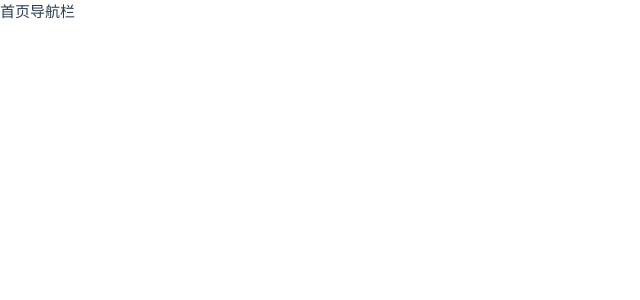
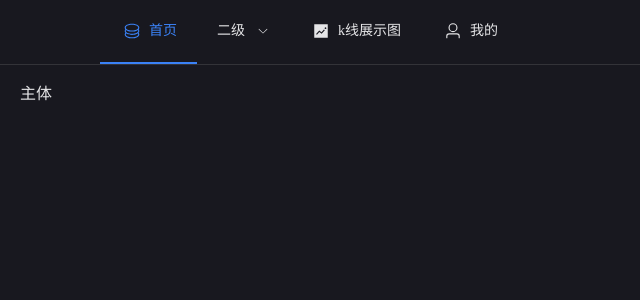
Before and after one commit to zhaokangli/frontStockVue, a Vue app: page / in a window 1280 px wide. Shown: the top 300 px of the page, without its empty margins (0-640 px from the left). Built offline with nearby package versions, Linux system fonts and the light colour scheme.

Commit message:
主要导航栏菜单新建

```diff
--- a/package.json
+++ b/package.json
@@ -11,6 +11,7 @@
     "preview": "vite preview"
   },
   "dependencies": {
+    "@element-plus/icons-vue": "^2.3.2",
     "axios": "^1.8.2",
     "element-plus": "^2.9.5",
     "pinia": "^2.1.4",
--- a/src/assets/base.css
+++ b/src/assets/base.css
@@ -1,84 +1,22 @@
-/* color palette from <https://github.com/vuejs/theme> */
-:root {
-  --vt-c-white: #ffffff;
-  --vt-c-white-soft: #f8f8f8;
-  --vt-c-white-mute: #f2f2f2;
-
-  --vt-c-black: #181818;
-  --vt-c-black-soft: #222222;
-  --vt-c-black-mute: #282828;
-
-  --vt-c-indigo: #2c3e50;
-
-  --vt-c-divider-light-1: rgba(60, 60, 60, 0.29);
-  --vt-c-divider-light-2: rgba(60, 60, 60, 0.12);
-  --vt-c-divider-dark-1: rgba(84, 84, 84, 0.65);
-  --vt-c-divider-dark-2: rgba(84, 84, 84, 0.48);
-
-  --vt-c-text-light-1: var(--vt-c-indigo);
-  --vt-c-text-light-2: rgba(60, 60, 60, 0.66);
-  --vt-c-text-dark-1: var(--vt-c-white);
-  --vt-c-text-dark-2: rgba(235, 235, 235, 0.64);
+/*（全局样式文件，需在入口文件引入） */
+* {
+  margin: 0;
+  padding: 0;
+  box-sizing: border-box;
 }
 
-/* semantic color variables for this project */
-:root {
-  --color-background: var(--vt-c-white);
-  --color-background-soft: var(--vt-c-white-soft);
-  --color-background-mute: var(--vt-c-white-mute);
-
-  --color-border: var(--vt-c-divider-light-2);
-  --color-border-hover: var(--vt-c-divider-light-1);
-
-  --color-heading: var(--vt-c-text-light-1);
-  --color-text: var(--vt-c-text-light-1);
-
-  --section-gap: 160px;
+/* 利用Element Plus CSS变量，跟随暗黑模式变化 */
+body {
+  background-color: var(--el-bg-color-page); /* 全局页面背景色 */
+  color: var(--el-text-color-primary); /* 全局主文本色 */
+  min-height: 100vh;
+  transition: background-color 0.2s ease;
 }
 
-@media (prefers-color-scheme: dark) {
-  :root {
-    --color-background: var(--vt-c-black);
-    --color-background-soft: var(--vt-c-black-soft);
-    --color-background-mute: var(--vt-c-black-mute);
-
-    --color-border: var(--vt-c-divider-dark-2);
-    --color-border-hover: var(--vt-c-divider-dark-1);
-
-    --color-heading: var(--vt-c-text-dark-1);
-    --color-text: var(--vt-c-text-dark-2);
-  }
+.demo-container {
+  background-color: var(--el-bg-color-container); /* 组件容器背景色 */
+  border-radius: var(--el-border-radius-medium); /* 全局圆角变量 */
 }
-
-*,
-*::before,
-*::after {
-  box-sizing: border-box;
-  margin: 0;
-  font-weight: normal;
-  padding: 0;
-  list-style: none;
-}
-i {
-  font-style: normal
-}
-li {
-  list-style: none
-}
-
-body {
-  min-height: 100vh;
-  color: var(--color-text);
-  background: var(--color-background);
-  transition: color 0.5s, background-color 0.5s;
-  line-height: 1.6;
-  font-family:SourceHanSansCN-R;
-  font-size: 15px;
-  text-rendering: optimizeLegibility;
-  -webkit-font-smoothing: antialiased;
-  -moz-osx-font-smoothing: grayscale;
-}
-
 /* src/assets/styles.css */
 @font-face {
   font-family: 'SourceHanSansCN-R';
--- /dev/null
+++ b/src/assets/dark-theme.css
@@ -0,0 +1,26 @@
+:root.dark {
+  /* 保留原有暗黑底色和文字色，仅替换高亮色（浅蓝色系） */
+  --el-color-black: #0e0e10;
+  --el-color-white: #f5f5f7;
+  --el-bg-color: #121217;
+  --el-bg-color-page: #18181f;
+  --el-bg-color-overlay: #22222b;
+
+  --el-text-color-primary: #e5e5e7;
+  --el-text-color-regular: #c8c8cc;
+  --el-text-color-secondary: #a1a1a6;
+  --el-text-color-placeholder: #76767a;
+
+  --el-border-color: #333338;
+  --el-border-color-light: #44444a;
+
+  /* 高亮色：清新浅蓝色系（适配暗黑主题，层级清晰，不刺眼） */
+  --el-color-primary: #3b82f6; /* 主色-天蓝色（核心展示色，菜单激活色同步此色） */
+  --el-color-primary-light-3: #60a5fa; /* 浅3度-淡天蓝色（hover/轻高亮，如菜单hover） */
+  --el-color-primary-light-5: #93c5fd; /* 浅5度-极浅蓝（次要高亮/提示，如输入框聚焦边框） */
+  --el-color-primary-light-7: #bfdbfe; /* 浅7度-淡蓝灰（边框/辅助元素，如分割线） */
+  --el-color-primary-dark-2: #2563eb; /* 深2度-暗天蓝（选中/按压状态，如按钮点击） */
+
+  /* 配置 el-menu-active-color 同步主色（浅蓝色），保证菜单激活状态视觉统一 */
+  --el-menu-active-color: var(--el-color-primary);
+}
--- a/src/main.js
+++ b/src/main.js
@@ -1,8 +1,10 @@
-import "./assets/main.css";
 import ElementPlus from 'element-plus'
 import 'element-plus/dist/index.css';
 // if you just want to import css
 import 'element-plus/theme-chalk/dark/css-vars.css'
+// 3. 引入自定义暗黑样式（关键，覆盖默认变量）
+import './assets/dark-theme.css'
+import "./assets/main.css";
 
 import { createApp } from "vue";
 import { createPinia } from "pinia";
@@ -10,6 +12,9 @@ import { createPinia } from "pinia";
 import App from "./App.vue";
 import router from "./router";
 console.log('当前环境',import.meta.env.MODE)
+
+// 关键：挂载前，强制给html根节点添加dark类名,开启暗黑模式
+document.documentElement.classList.add('dark')
 const app = createApp(App);
 
 app.use(createPinia());
--- a/src/views/home.vue
+++ b/src/views/home.vue
@@ -1,21 +1,59 @@
 <template>
-    <div class="dark homeBox">
-        首页导航栏
-    </div>
+  <div class="homeBox">
+    <el-container>
+      <el-header style="padding: 0">
+        <el-menu
+          :default-active="activeIndex2"
+          class="el-menu-demo"
+          mode="horizontal"
+          @select="handleSelect"
+        >
+          <el-menu-item index="1">
+            <el-icon><Coin /></el-icon>
+            <span>首页</span>
+          </el-menu-item>
+          <el-sub-menu index="2">
+            <template #title>二级</template>
+            <el-menu-item index="2-1">item one</el-menu-item>
+            <el-menu-item index="2-2">item two</el-menu-item>
+          </el-sub-menu>
+          <el-menu-item index="3">
+            <el-icon><TrendCharts /></el-icon>
+            <span>k线展示图</span>
+          </el-menu-item>
+          <el-menu-item index="4">
+            <el-icon><User /></el-icon>
+            <span>我的</span>
+          </el-menu-item>
+        </el-menu>
+      </el-header>
+      <el-main>主体</el-main>
+    </el-container>
+  </div>
 </template>
 
 <script setup>
-import { ref, onMounted } from 'vue';
+import { ref, onMounted } from "vue";
+import { TrendCharts, Coin, User } from "@element-plus/icons-vue";
 
+const activeIndex2 = ref("1");
 
+const handleSelect = (key, keyPath) => {
+  console.log(key, keyPath);
+};
 
-
-
-onMounted(() => {
-
-})
+onMounted(() => {});
 </script>
 
 <style scoped lang="less">
-
+.el-menu-demo {
+  width: 100%;
+  padding-left: 100px;
+  height: 65px;
+}
+.homeBox {
+  .icon {
+    width: 15px;
+  }
+}
 </style>
```
Also changed, not shown: src/assets/image/dollar.svg (added), 1 other file (tests, documents, lock files or other folders).
